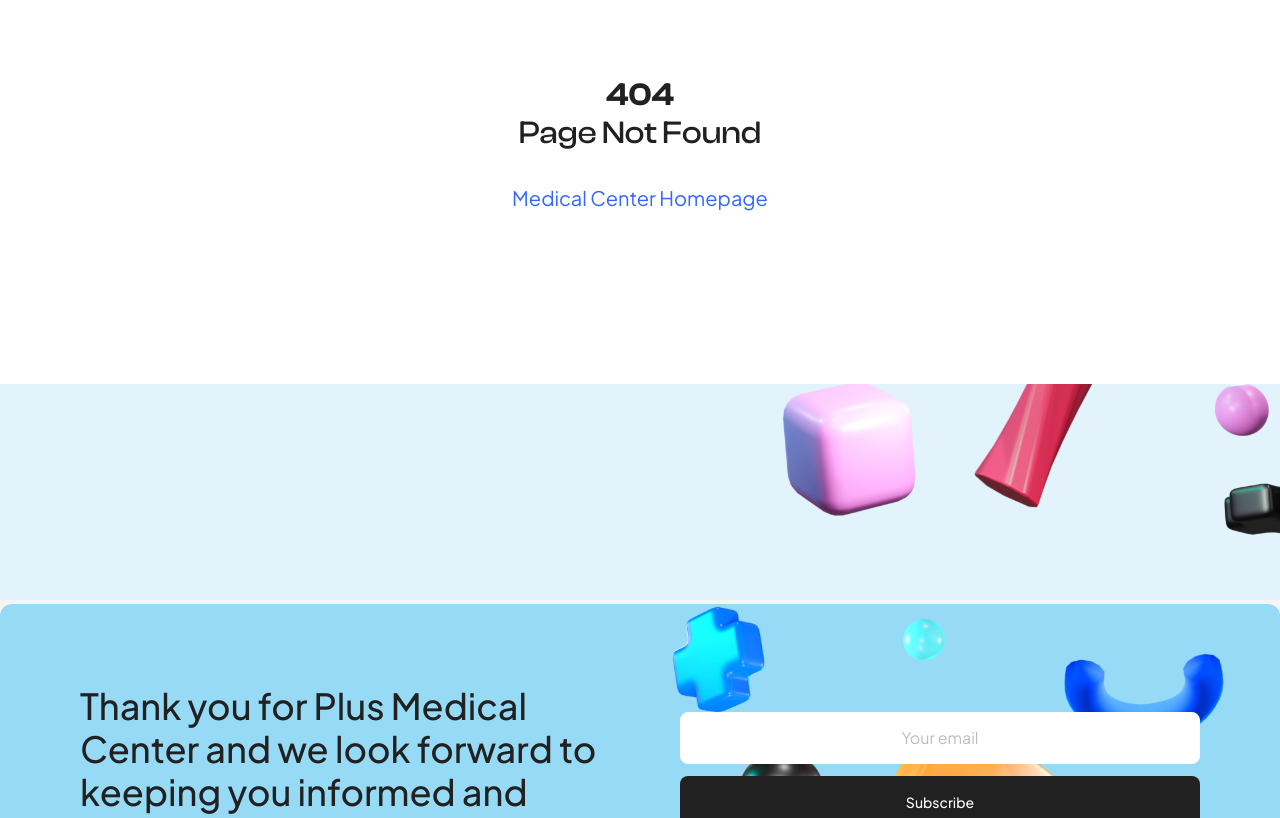
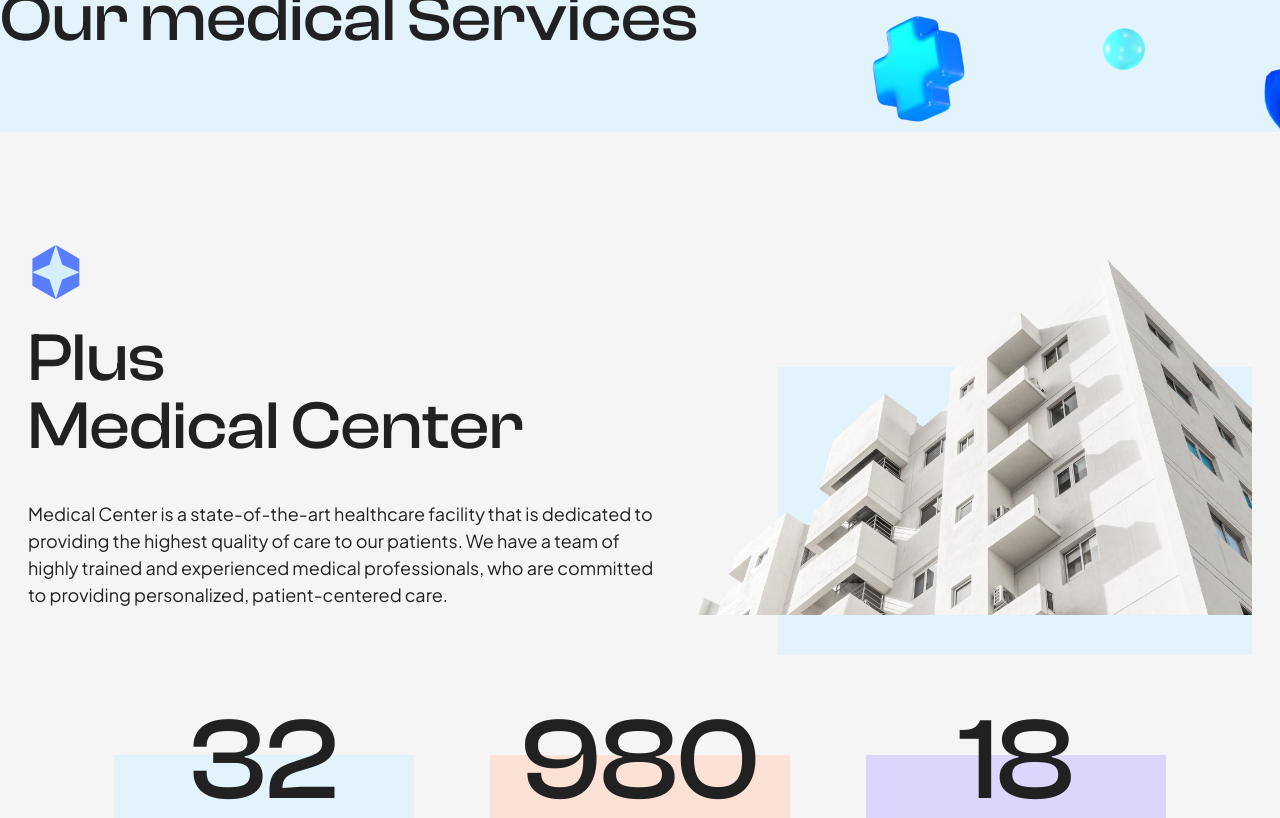
Before and after one commit to roanrobersson/acolher, a Next.js app: page /about in a window 1280 px wide. Before the commit this address had no page. Shown: the part 240-1058 px from the top of the page. Built offline with nearby package versions, Linux system fonts and the light colour scheme.

Commit message:
feat: :sparkles: add About page

```diff
--- /dev/null
+++ b/src/app/about/layout.tsx
@@ -0,0 +1,23 @@
+import { FC, ReactNode } from "react";
+
+import { Footer, Header, PageTitle } from "components/layout";
+
+type AboutLayoutProps = {
+	children: ReactNode;
+};
+
+const AboutLayout: FC<AboutLayoutProps> = ({ children }) => {
+	return (
+		<>
+			<Header>
+				<PageTitle>Our medical Services</PageTitle>
+			</Header>
+
+			{children}
+
+			<Footer />
+		</>
+	);
+};
+
+export default AboutLayout;
--- /dev/null
+++ b/src/app/about/page.tsx
@@ -0,0 +1,247 @@
+import { ComponentProps, FC } from "react";
+import Image, { StaticImageData } from "next/image";
+import BuildingImage from "public/images/building.png";
+import ModernMedicineImage from "public/images/moder-medicine.png";
+import Partner1Image from "public/images/partners/1.png";
+import Partner2Image from "public/images/partners/2.png";
+import Partner3Image from "public/images/partners/3.png";
+import Partner4Image from "public/images/partners/4.png";
+import XRayImage from "public/images/x-ray.png";
+
+import { Brand } from "components/layout";
+import { cc } from "utils/tailwind";
+
+const AboutPage: FC = () => {
+	return (
+		<main className="flex flex-col gap-20 md:gap-[130px]">
+			<section className="bg-background pt-9 lg:pt-28">
+				<div className="fluid-container">
+					<div
+						className={cc("flex flex-col gap-[120px]", "md:flex-row md:gap-8")}
+					>
+						<div>
+							<Brand onlyLogo size="sm" className="lg:hidden" />
+							<Brand onlyLogo size="lg" className="hidden lg:block" />
+
+							<h2
+								className={cc(
+									"mt-2 font-clashDisplay text-display-xs",
+									"lg:mt-6 lg:text-display-7xl"
+								)}
+							>
+								Plus <br /> Medical Center
+							</h2>
+
+							<p className={cc("mt-7 text-body-lg", "lg:mt-10")}>
+								Medical Center is a state-of-the-art healthcare facility that is
+								dedicated to providing the highest quality of care to our
+								patients. We have a team of highly trained and experienced
+								medical professionals, who are committed to providing
+								personalized, patient-centered care.
+							</p>
+						</div>
+
+						<div className="relative flex items-end pb-10">
+							<div
+								className={cc(
+									"absolute bottom-0 right-0 h-[70%] w-[85%] bg-secondary-100",
+									"dark:bg-card"
+								)}
+							/>
+							<Image
+								src={BuildingImage}
+								alt=""
+								quality={100}
+								className="relative"
+							/>
+						</div>
+					</div>
+
+					<div
+						className={cc(
+							"mt-12 flex flex-col flex-wrap gap-[100px]",
+							"sm:flex-row sm:justify-center sm:gap-[76px]"
+						)}
+					>
+						<StatisticCard
+							number={32}
+							label="Medical Clinic"
+							color="bg-secondary-100 dark:bg-card"
+						/>
+						<StatisticCard
+							number={980}
+							label="Patient Registered"
+							color="bg-[#FBE1D6] dark:bg-card"
+						/>
+						<StatisticCard
+							number={18}
+							label="Medical Personnel"
+							color="bg-[#DBD6FB] dark:bg-card"
+						/>
+					</div>
+				</div>
+			</section>
+
+			<section>
+				<div
+					className={cc(
+						"fluid-container flex flex-col gap-[176px]",
+						"md:flex-row-reverse md:gap-[60px]"
+					)}
+				>
+					<div className="flex-1">
+						<p>
+							Our medical center is equipped with the latest technology and
+							equipment, which allows us to offer a wide range of medical
+							services.
+						</p>
+						<br />
+						<p>
+							We believe that every patient deserves personalized, high-quality
+							care, and we are committed to providing just that. Our medical
+							team is always available to answer any questions you may have and
+							to help you navigate the healthcare system. Thank you for choosing
+							XYZ Medical Center for your medical needs.
+						</p>
+					</div>
+
+					<div className="relative flex-1 pr-10">
+						<div
+							className={cc(
+								"absolute bottom-0 right-0 h-[70%] w-full bg-secondary-100",
+								"dark:bg-card"
+							)}
+						/>
+						<div
+							className={cc(
+								"relative h-[240px]",
+								"sm:h-[300px]",
+								"md:h-[400px] md:max-w-[540px]"
+							)}
+						>
+							<Image
+								src={XRayImage}
+								alt=""
+								quality={100}
+								fill
+								className="object-cover"
+							/>
+						</div>
+					</div>
+				</div>
+			</section>
+
+			<section>
+				<div className={cc("relative pb-[100px]", "md:fluid-container")}>
+					<div className="relative h-[300px] md:h-[480px]">
+						<Image
+							src={ModernMedicineImage}
+							alt=""
+							quality={100}
+							fill
+							className="object-cover object-top"
+						/>
+					</div>
+					<div
+						className={cc(
+							"absolute bottom-0 left-5 w-[360px] px-8 py-5",
+							"bg-secondary-100 font-clashDisplay text-display-lg font-medium",
+							"sm:left-[60px]",
+							"md:md:w-[520px] md:px-12 md:py-10 md:text-display-5xl",
+							"dark:bg-card"
+						)}
+					>
+						Leading the Way in Modern Medicine
+					</div>
+				</div>
+			</section>
+
+			<section>
+				<div className="fluid-container">
+					<h2
+						className={cc(
+							"text-center font-clashDisplay text-display-lg font-medium",
+							"lg:text-display-5xl"
+						)}
+					>
+						Our Partners
+					</h2>
+
+					<div
+						className={cc(
+							"mt-7 flex flex-wrap justify-center gap-x-8 gap-y-4",
+							"sm:gap-y-[30px]",
+							"md:gap-y-[70px]",
+							"lg:mt-[90px]"
+						)}
+					>
+						<PartnerChip StaticImage={Partner1Image} />
+						<PartnerChip StaticImage={Partner2Image} />
+						<PartnerChip StaticImage={Partner3Image} />
+						<PartnerChip StaticImage={Partner4Image} />
+						<PartnerChip StaticImage={Partner1Image} />
+						<PartnerChip StaticImage={Partner2Image} />
+						<PartnerChip StaticImage={Partner3Image} />
+						<PartnerChip StaticImage={Partner4Image} />
+						<PartnerChip StaticImage={Partner1Image} />
+						<PartnerChip StaticImage={Partner2Image} />
+						<PartnerChip StaticImage={Partner3Image} />
+						<PartnerChip StaticImage={Partner4Image} />
+					</div>
+				</div>
+			</section>
+		</main>
+	);
+};
+
+type StatisticCardProps = ComponentProps<"div"> & {
+	number: number;
+	label: string;
+	color: string;
+};
+
+const StatisticCard: FC<StatisticCardProps> = ({
+	className,
+	number,
+	label,
+	color,
+	...restProps
+}) => {
+	return (
+		<div
+			className={cc("relative pb-8 text-center sm:w-[300px]", className)}
+			{...restProps}
+		>
+			<div className={cc("absolute bottom-0 right-0 h-[70%] w-full", color)} />
+			<div className="relative">
+				<span className="font-clashDisplay text-[116px] font-medium leading-none">
+					{number}
+				</span>
+				<p>{label}</p>
+			</div>
+		</div>
+	);
+};
+
+type PartnerChipProps = ComponentProps<"div"> & {
+	StaticImage: StaticImageData;
+};
+
+const PartnerChip: FC<PartnerChipProps> = ({
+	className,
+	StaticImage,
+	...restProps
+}) => (
+	<div
+		className={cc(
+			"flex min-w-[160px] justify-center rounded-lg bg-white shadow-md",
+			"lg:h-[58px]",
+			className
+		)}
+		{...restProps}
+	>
+		<Image src={StaticImage} alt="" quality={100} />
+	</div>
+);
+
+export default AboutPage;
```
